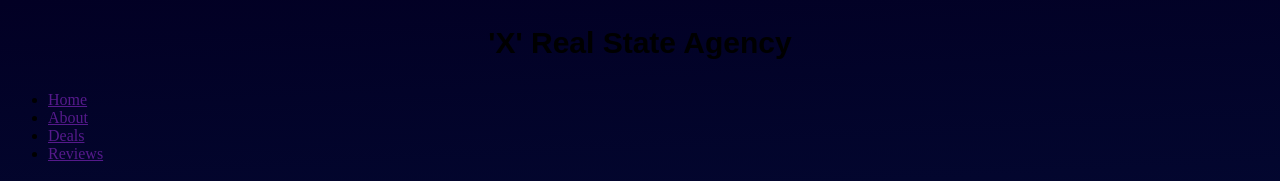
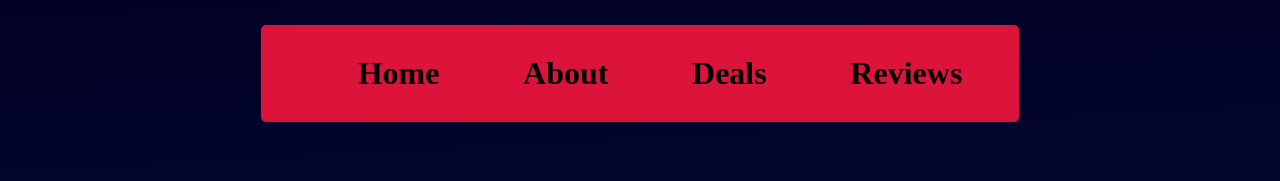
Before and after one commit to mdbulbulhasan/CSS-Final, a plain HTML site: page index.html in a window 1280 px wide. Shown: the top 181 px of the page. Drawn offline with Linux system fonts and the light colour scheme; grey boxes are pictures that could not be loaded.

Commit message:
Update style.css

```diff
--- a/style.css
+++ b/style.css
@@ -1,6 +1,47 @@
 body {
     background: rgb(2,0,36);
     background: linear-gradient(177deg, rgba(2,0,36,1) 0%, rgba(9,51,121,1) 35%, rgba(0,212,255,1) 100%);
+}
+header {
+    text-align: center;
+    margin: 2% 20%;
+    background: crimson;
+    padding: 10px;
+    border-radius: 5px;
+}
+header .mobile {
+    display: none;
+}
+.navbar ul{
+    display: flex;
+    justify-content: space-around;
+    align-items: center;
+    gap: 30px;
+    margin: 20px 20px;
+}
+.navbar ul li {
+    list-style: none;
+}
+.navbar ul li a {
+    text-decoration: none;
+    font-size: 2em;
+    color: black;
+    font-weight: 600;
+}
+.navbar ul li a:hover {
+    cursor: pointer;
+    color: white;
+    transition: all 0.3s ease-in;
+    text-transform: uppercase;
+}
+/* For Responsiveness */
+@media only screen and (max-width: 768px) {
+    header .mobile{
+        display: contents;
+    }
+    .navbar ul {
+        display: none;
+    }
 }
 .exterior {
     margin: 50px;
@@ -46,9 +87,6 @@ p {
         width: 100%;
         font-size: 12px;
     }
-}
-@media only screen and (max-width:768px) {
-
 }
 /* Bedroom & Bathroom */
 .interior {
```
